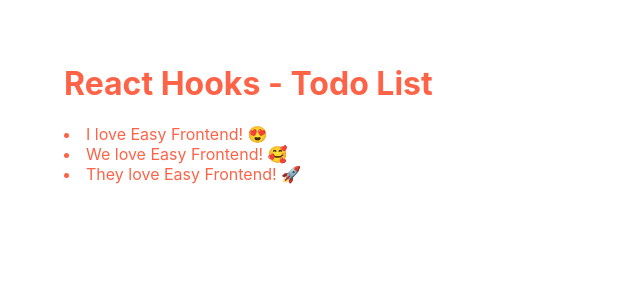
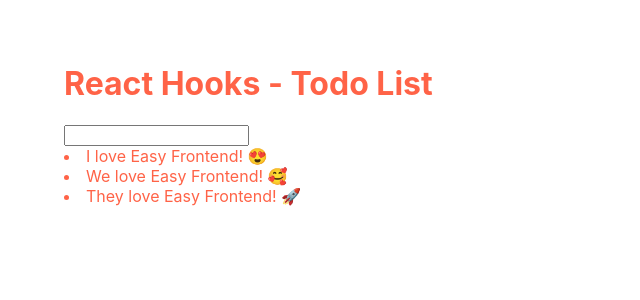
Before and after one commit to ncongduy/react-hooks-basics, a React (Create React App) app: page / in a window 1280 px wide. Shown: the top 300 px of the page, without its empty margins (0-640 px from the left). Built offline with nearby package versions, Linux system fonts and the light colour scheme.

Commit message:
lesson: useState - TodoForm example

```diff
--- a/src/App.js
+++ b/src/App.js
@@ -1,5 +1,6 @@
 import { useState } from 'react';
 import './App.scss';
+import TodoForm from './components/TodoForm';
 import TodoList from './components/TodoList';
 
 const initTodoList = [
@@ -16,9 +17,21 @@ function App() {
 		setTodoList(newTodoList);
 	}
 
+	function handleTodoFormSubmit(valueSubmit) {
+		const newTodo = {
+			id: todoList.length + 1,
+			...valueSubmit,
+		};
+		const newTodoList = [...todoList];
+		newTodoList.push(newTodo);
+
+		setTodoList(newTodoList);
+	}
+
 	return (
 		<div className='app'>
 			<h1>React Hooks - Todo List</h1>
+			<TodoForm onSubmit={handleTodoFormSubmit} />
 			<TodoList
 				todoList={todoList}
 				onTodoListClick={handleTodoListClick}
--- /dev/null
+++ b/src/components/TodoForm/index.jsx
@@ -0,0 +1,42 @@
+import React, { useState } from 'react';
+import PropTypes from 'prop-types';
+
+TodoForm.propTypes = {
+  onSubmit: PropTypes.func,
+};
+
+TodoForm.defaultProps = {
+  onSubmit: null,
+};
+
+function TodoForm(props) {
+  const { onSubmit } = props;
+  const [value, setValue] = useState('');
+
+  function handleTodoFormChange(evt) {
+    setValue(evt.target.value);
+  }
+
+  function handleTodoFormSubmit(evt) {
+    evt.preventDefault();
+
+    if (!onSubmit) return;
+
+    const valueSubmit = {
+      title: value,
+    };
+    onSubmit(valueSubmit);
+    setValue('')
+  }
+
+  return (
+    <form onSubmit={handleTodoFormSubmit}>
+      <input
+        type='text'
+        value={value}
+        onChange={handleTodoFormChange} />
+    </form>
+  );
+}
+
+export default TodoForm;
--- a/src/components/TodoList/index.jsx
+++ b/src/components/TodoList/index.jsx
@@ -1,5 +1,6 @@
 import React from 'react';
 import PropTypes from 'prop-types';
+import './styles.scss';
 
 TodoList.propTypes = {
 	todoList: PropTypes.array,
@@ -14,10 +15,15 @@ TodoList.defaultProps = {
 function TodoList(props) {
 	const { todoList, onTodoListClick } = props;
 
+	function handleTodoList(id) {
+		if (!onTodoListClick) return;
+		onTodoListClick(id);
+	}
+
 	return (
-		<div>
+		<div className='todo-list'>
 			{todoList.map((todo) => (
-				<li key={todo.id} onClick={() => onTodoListClick(todo.id)}>
+				<li key={todo.id} onClick={() => handleTodoList(todo.id)}>
 					{todo.title}
 				</li>
 			))}
--- /dev/null
+++ b/src/components/TodoList/styles.scss
@@ -0,0 +1,5 @@
+.todo-list {
+	& > li {
+		cursor: pointer;
+	}
+}
```
